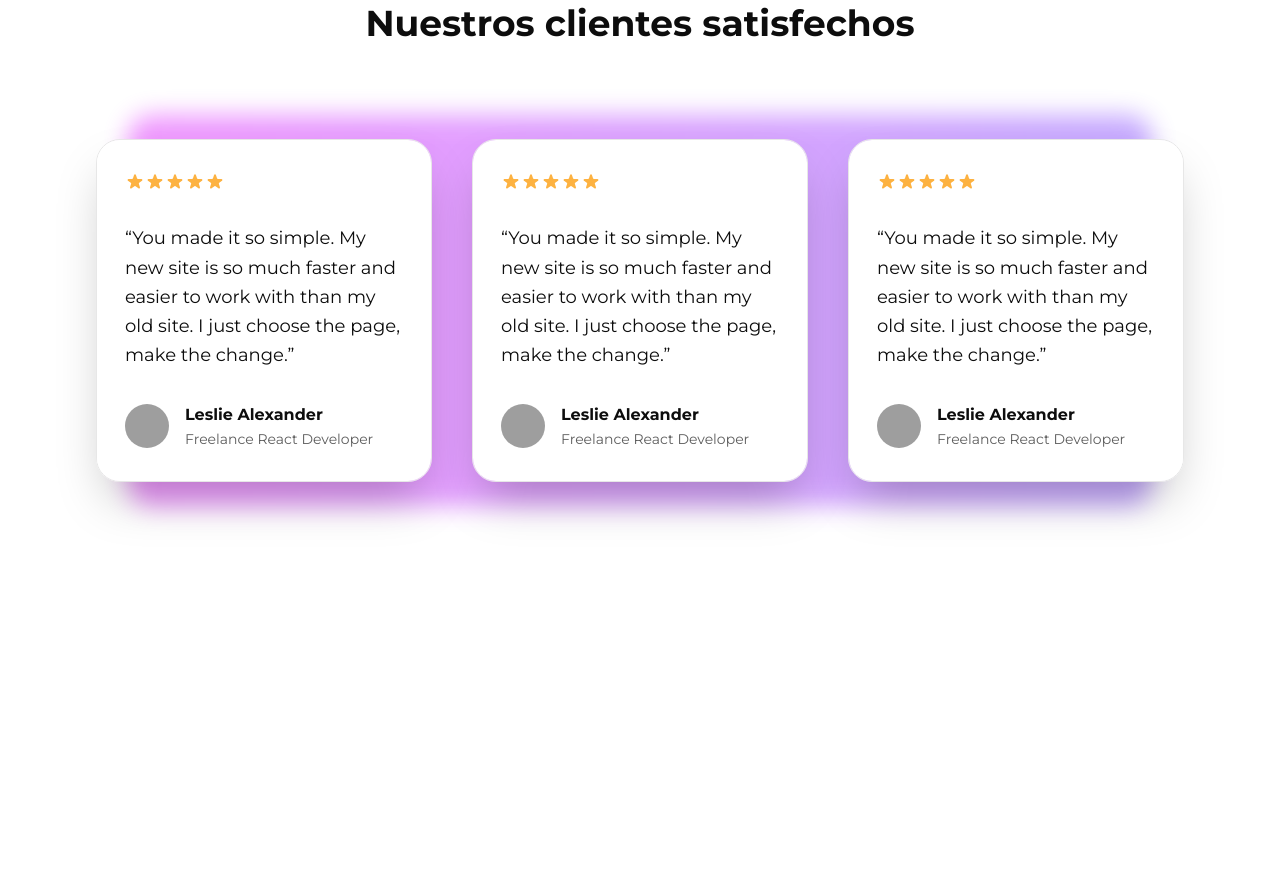
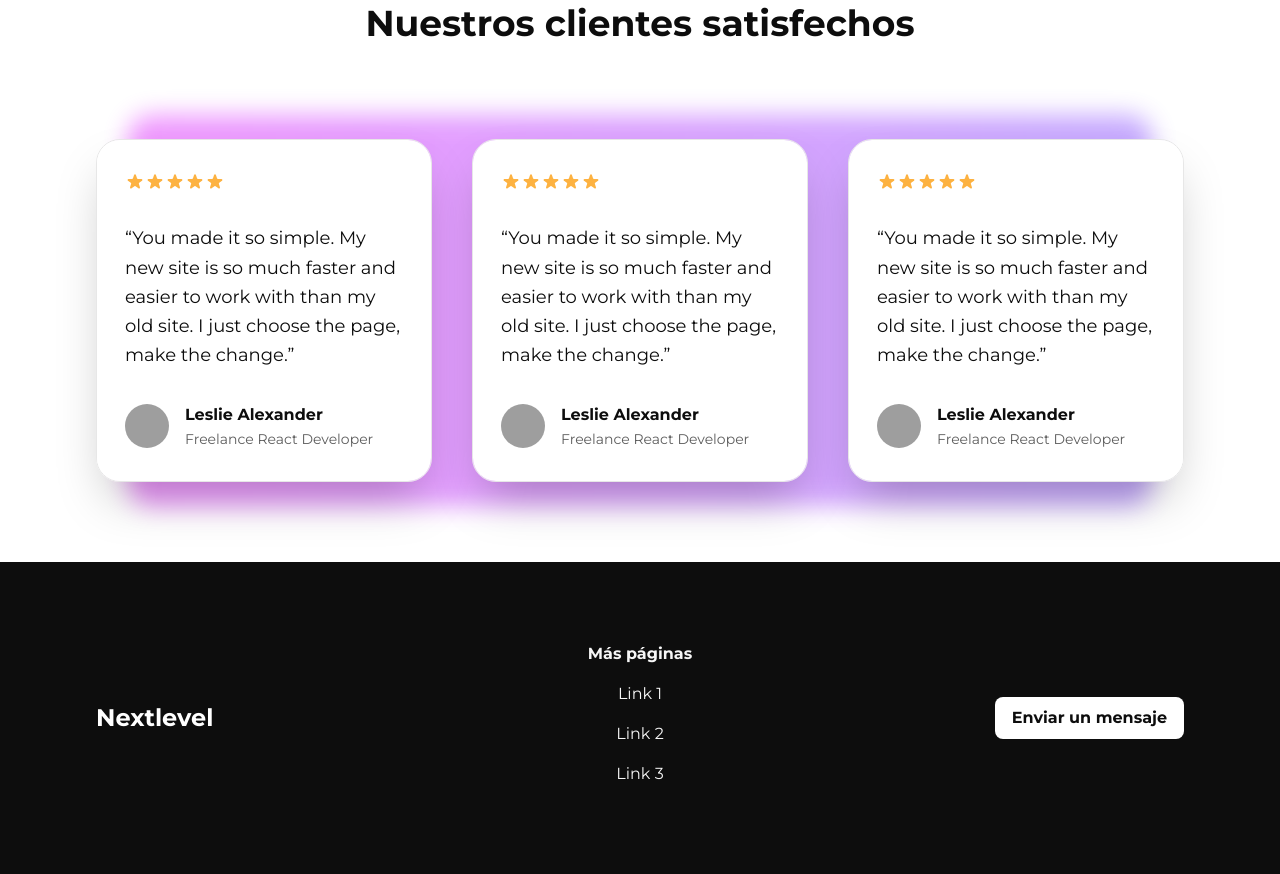
Before and after one commit to lgaieta/nextlevel, an Astro site: page / in a window 1280 px wide. Shown: the part 3047-3921 px from the top of the page. Before the commit the page ends 3609 px from the top, so only its background shows below. Built offline with nearby package versions, Linux system fonts and the light colour scheme; Astro itself is replaced by a stand-in of ours; grey boxes are pictures that could not be loaded.

Commit message:
Added Footer

```diff
--- /dev/null
+++ b/src/components/Footer.astro
@@ -0,0 +1,34 @@
+---
+
+---
+
+<section
+    class='flex flex-col items-center justify-center bg-foreground text-background'
+>
+    <div
+        class='mx-auto flex w-full max-w-6xl flex-col items-center justify-around gap-12 px-4 py-20 sm:flex-row sm:px-6 lg:px-8'
+    >
+        <p class='grow basis-0 text-2xl font-bold'>Nextlevel</p>
+        <div
+            class='flex flex-col justify-center gap-2 text-center text-foreground-50'
+        >
+            <p class='font-bold'>Más páginas</p>
+            <ul class='flex flex-col justify-center'>
+                <li class='py-2'>Link 1</li>
+                <li class='py-2'>Link 2</li>
+                <li class='py-2'>Link 3</li>
+            </ul>
+        </div>
+        <div class='flex grow basis-0 justify-center sm:justify-end'>
+            <a
+                id='HeaderCTA'
+                title='Envianos un mensaje por WhatsApp'
+                href='https://wa.me/5491151475056'
+                title='Comenzar la asesoría'
+                class='flex w-fit items-center justify-center rounded-lg border border-transparent bg-background px-4 py-2 text-base font-semibold text-foreground transition-all duration-200'
+            >
+                Enviar un mensaje
+            </a>
+        </div>
+    </div>
+</section>
--- a/src/layouts/Layout.astro
+++ b/src/layouts/Layout.astro
@@ -1,5 +1,6 @@
 ---
 import Header from '../components/Header.astro'
+import Footer from '../components/Footer.astro'
 import '@fontsource/montserrat/400.css'
 import '@fontsource/montserrat/500.css'
 import '@fontsource/montserrat/700.css'
@@ -25,6 +26,7 @@ const { title } = Astro.props
         <div class='flex flex-col'>
             <Header />
             <slot />
+            <Footer />
         </div>
     </body>
 </html>
```
